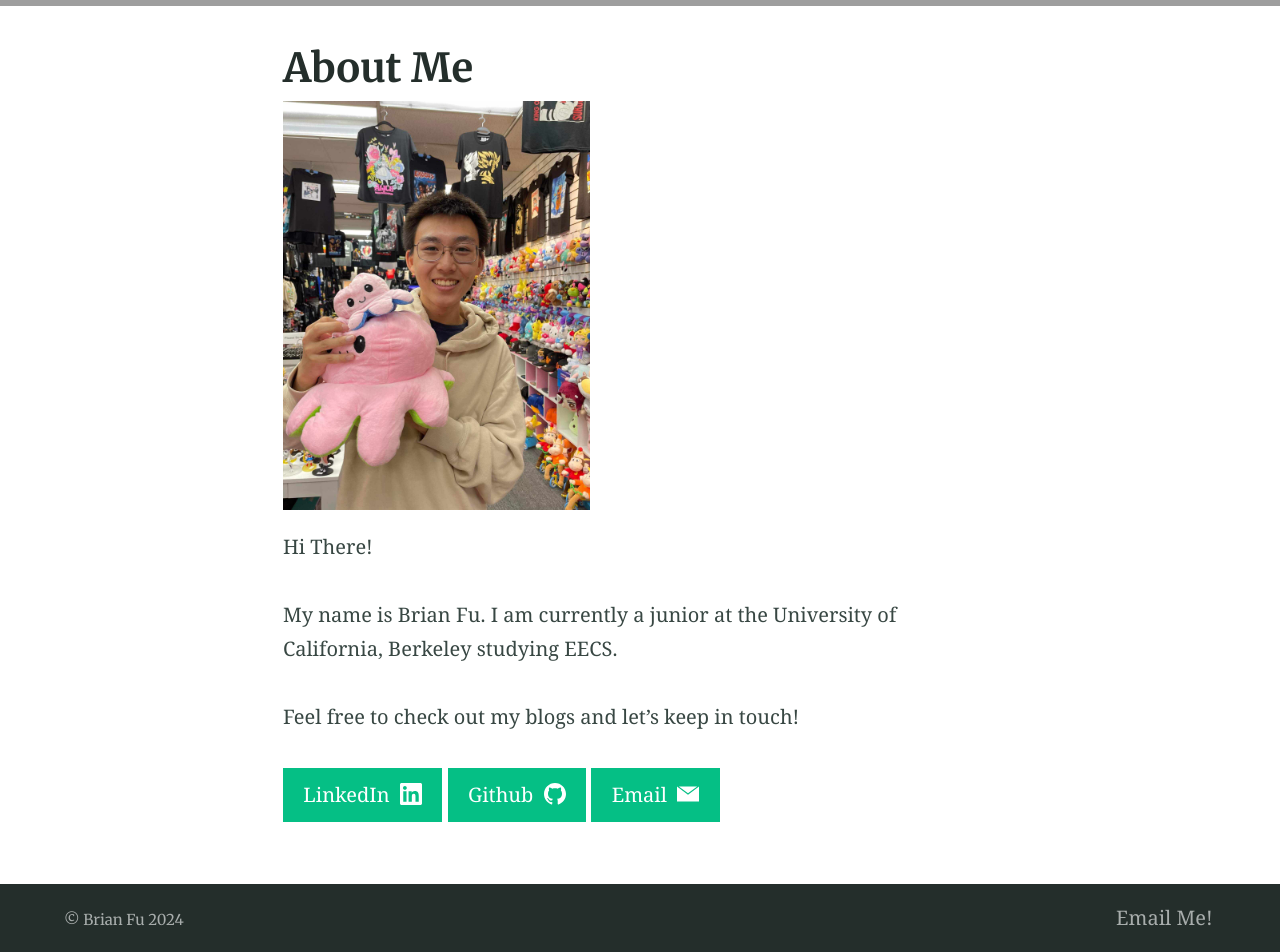
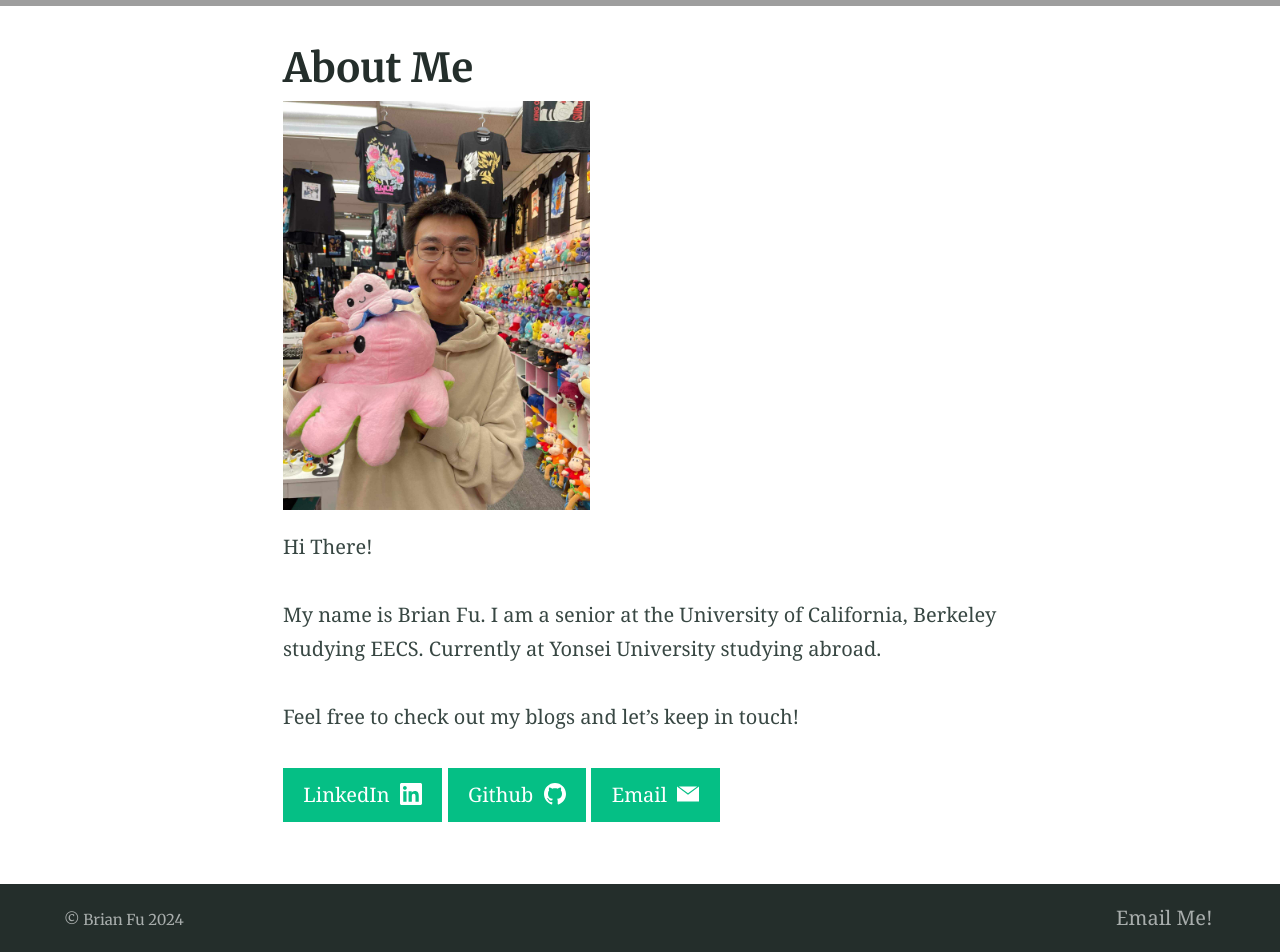
Before and after one commit to brianfu5/brianfu5.github.io, a Jekyll site: the page built from index.md, in a window 1280 px wide. Shown: the part 402-1354 px from the top of the page. Built offline with Jekyll 4.4.1, drawn with Linux system fonts in a browser that asks for light colours; grey boxes are pictures that could not be loaded.

Commit message:
changed index to update grade

```diff
--- a/index.md
+++ b/index.md
@@ -10,7 +10,7 @@ excerpt: "The homepage of my website"
 
 Hi There!
 
-My name is Brian Fu. I am currently a junior at the University of California, Berkeley studying EECS.
+My name is Brian Fu. I am a senior at the University of California, Berkeley studying EECS. Currently at Yonsei University studying abroad.
 
 Feel free to check out my blogs and let's keep in touch!
 
```
